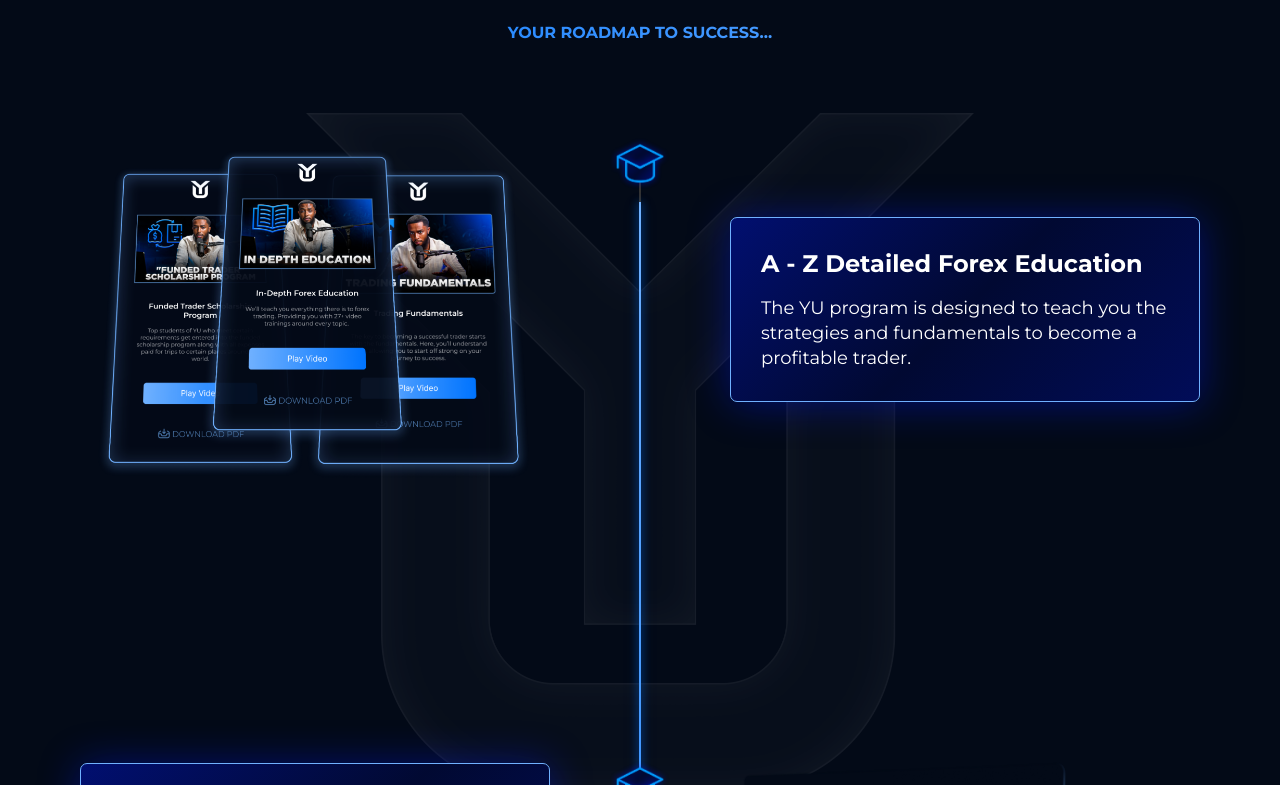
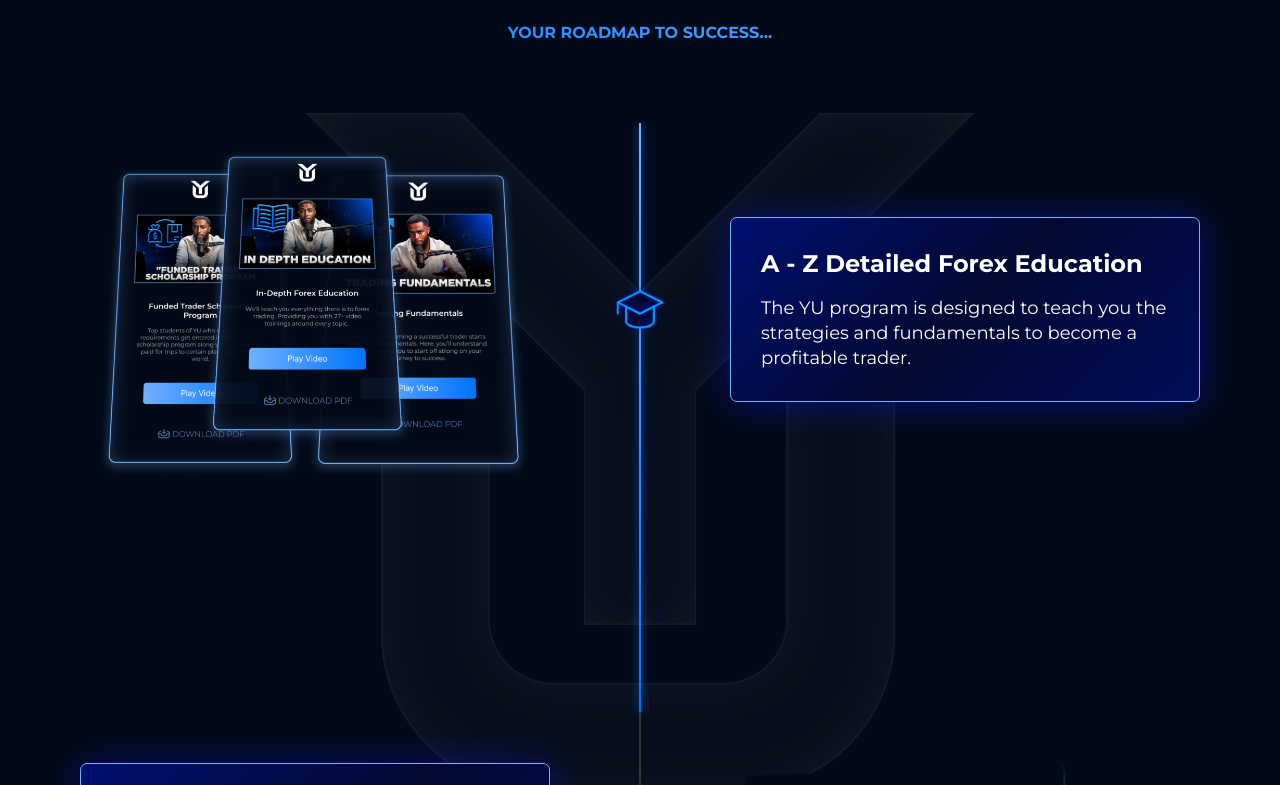
Before and after one commit to Authority98/yarimi-clone, a React (Vite) app: page / in a window 1280 px wide. Shown: the part 2915-3700 px from the top of the page. Built offline with nearby package versions, Linux system fonts and the light colour scheme; a web font is replaced by a local one.

Commit message:
Adjust timeline animation to start earlier and improve section activation timing

```diff
--- a/client/components/Timeline.tsx
+++ b/client/components/Timeline.tsx
@@ -41,16 +41,11 @@
       const scrollTop = window.scrollY;
       const windowHeight = window.innerHeight;
       const timelineRect = timelineRef.current.getBoundingClientRect();
-      const timelineTop = scrollTop + timelineRect.top;
-      const timelineHeight = timelineRect.height;
 
-      // Calculate scroll progress for the timeline section
-      const sectionStart = timelineTop - windowHeight * 0.6; // Slightly slower start
-      const sectionEnd = timelineTop + timelineHeight - windowHeight * 0.4; // Slower completion
-
-      // Calculate progress (0 to 1) - line fills from top to last mark
-      const rawProgress = (scrollTop - sectionStart) / (sectionEnd - sectionStart);
-      const scrollProgress = Math.max(0.1, Math.min(1, rawProgress)); // Start with 10% colored
+      // Start coloring when timeline section is halfway up the screen
+      // This means when the top of the timeline is at 50% of the viewport height
+      const triggerPoint = windowHeight * 0.5;
+      const scrollProgress = Math.max(0, Math.min(1, (triggerPoint - timelineRect.top) / (timelineRect.height + triggerPoint)));
 
       setProgressHeight(scrollProgress);
 
@@ -61,10 +56,11 @@
         if (!ref) return;
 
         const itemRect = ref.getBoundingClientRect();
-        const itemCenter = itemRect.top + itemRect.height / 2;
-        const threshold = windowHeight * 0.7;
+        // Activate items when they reach the center of the viewport
+        // This ensures items activate when the animated line reaches them
+        const threshold = windowHeight * 0.5;
 
-        if (itemCenter < threshold) {
+        if (itemRect.top < threshold) {
           newActiveItems.add(index);
         }
       });
@@ -79,7 +75,7 @@
   }, []);
 
   return (
-    <section className="timeline-section">
+    <section id="included" className="timeline-section">
       {/* Background Image */}
       <div className="timeline-bg-image">
         <img src="/Timeline Section Background.png" alt="Timeline Background" />
@@ -160,7 +156,7 @@
 
               {/* Center Column - Timeline Marker */}
               <div className="timeline_centre-2">
-                <div className="timeline_circle-2">
+                <div className={`timeline_circle-2 timeline_circle-${index}`}>
                   <img src="/Timeline Mark.png" alt="Timeline Marker" />
                 </div>
               </div>
--- a/client/components/layout/SiteHeader.tsx
+++ b/client/components/layout/SiteHeader.tsx
@@ -11,7 +11,7 @@
         </a>
         <nav className="hidden items-center md:flex" style={{gap: '0'}}>
           <a
-            href="#about"
+            href="#training"
             className="transition-all duration-200 hover:bg-[#1D232F]"
             style={{
               fontFamily: 'Montserrat, sans-serif',
@@ -65,7 +65,7 @@
             Curriculum
           </a>
           <a
-            href="#wins"
+            href="#Testimonials"
             className="transition-all duration-200 hover:bg-[#1D232F]"
             style={{
               fontFamily: 'Montserrat, sans-serif',
@@ -132,10 +132,10 @@
       {open && (
         <div className="border-t border-white/5 md:hidden">
           <nav className="container grid gap-2 py-4">
-            <a href="#about" className="text-sm text-muted-foreground hover:text-foreground">Training</a>
+            <a href="#training" className="text-sm text-muted-foreground hover:text-foreground">Training</a>
             <a href="#included" className="text-sm text-muted-foreground hover:text-foreground">What's Included</a>
             <a href="#curriculum" className="text-sm text-muted-foreground hover:text-foreground">Curriculum</a>
-            <a href="#wins" className="text-sm text-muted-foreground hover:text-foreground">Testimonials</a>
+            <a href="#Testimonials" className="text-sm text-muted-foreground hover:text-foreground">Testimonials</a>
             <a href="#faq" className="text-sm text-muted-foreground hover:text-foreground">FAQ</a>
             <a
               href="#pricing"
--- a/client/global.css
+++ b/client/global.css
@@ -449,10 +449,10 @@
     z-index: -3;
     background-color: #333333;
     width: 2px;
-    height: calc(100% - 120px);
+    height: 100%;
     position: absolute;
     left: 50%;
-    top: 40px;
+    top: 0;
     transform: translateX(-50%);
   }
 
@@ -461,10 +461,10 @@
     background-color: #0074ff;
     background-image: linear-gradient(180deg, #70b1ff, #0074ff);
     width: 2px;
-    height: 10%;
+    height: 0%;
     position: absolute;
     left: 50%;
-    top: 39px;
+    top: 0;
     transform: translateX(-50%);
     box-shadow: 0 0 8px #0074ff, 0 0 16px #0074ff40;
     transition: height 0.12s ease-out;
@@ -511,6 +511,7 @@
   .timeline_centre-2 {
     justify-content: center;
     display: flex;
+    align-items: center;
   }
 
   .timeline_circle-2 {
@@ -526,11 +527,20 @@
     height: 80px;
     min-height: 80px;
     max-height: 80px;
-    position: sticky;
-    top: 47vh;
     display: flex;
     align-items: center;
     justify-content: center;
+    position: relative;
+    top: auto;
+  }
+
+  /* Individual timeline marker styles - now centered */
+  .timeline_circle-0,
+  .timeline_circle-1,
+  .timeline_circle-2 {
+    top: auto;
+    position: relative;
+    align-self: center;
   }
 
   .timeline_circle-2 img {
@@ -1626,3 +1636,15 @@
     padding-bottom: 40px;
   }
 }
+@media (max-width: 768px) {
+  .div-block-50 {
+    flex-direction: column;
+    align-items: center;
+    text-align: center;
+  }
+
+  .footer {
+    padding-top: 40px;
+    padding-bottom: 40px;
+  }
+}
--- a/index.html
+++ b/index.html
@@ -4,7 +4,7 @@
     <meta charset="UTF-8" />
     <meta name="viewport" content="width=device-width, initial-scale=1.0" />
     <title>Yarimi University - Forex Trading Education</title>
-    <link rel="icon" type="image/x-icon" href="/favicon.ico" />
+    <link rel="icon" type="image/png" href="/hero-image.png" />
   </head>
 
   <body>
```
